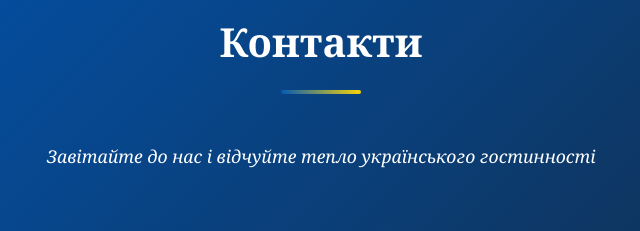
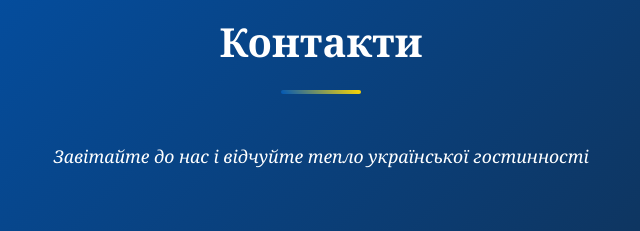
Before and after one commit to Flacelol/kit_mykyta, a plain HTML site: page index.html in a window 1280 px wide. Shown: the part 4940-5171 px from the top of the page, 319-959 px from the left. Drawn offline with Linux system fonts and the light colour scheme.

Commit message:
українскої

```diff
--- a/index.html
+++ b/index.html
@@ -322,7 +322,7 @@
             <div class="section-header">
                 <h2>Контакти</h2>
                 <div class="section-line"></div>
-                <p>Завітайте до нас і відчуйте тепло українського гостинності</p>
+                <p>Завітайте до нас і відчуйте тепло української гостинності</p>
             </div>
             <div class="contact-content">
                 <div class="contact-info">
```
